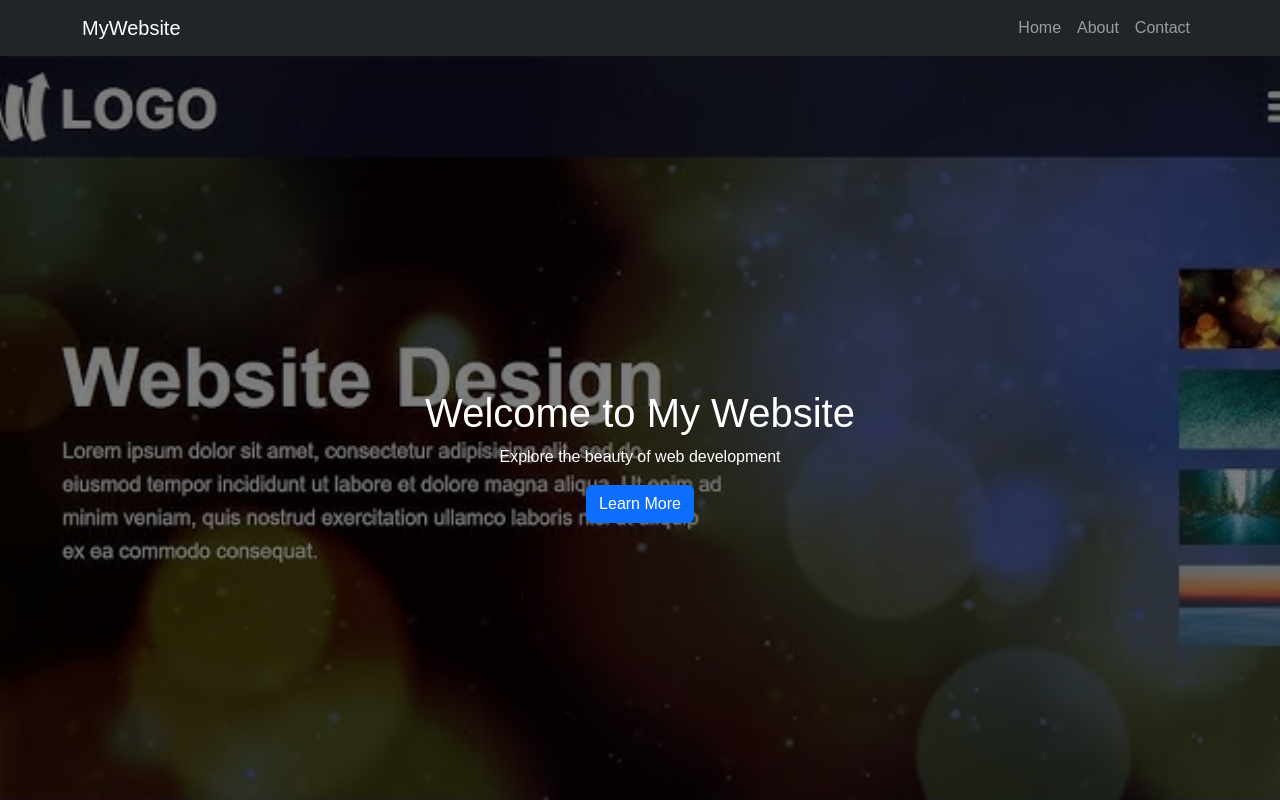
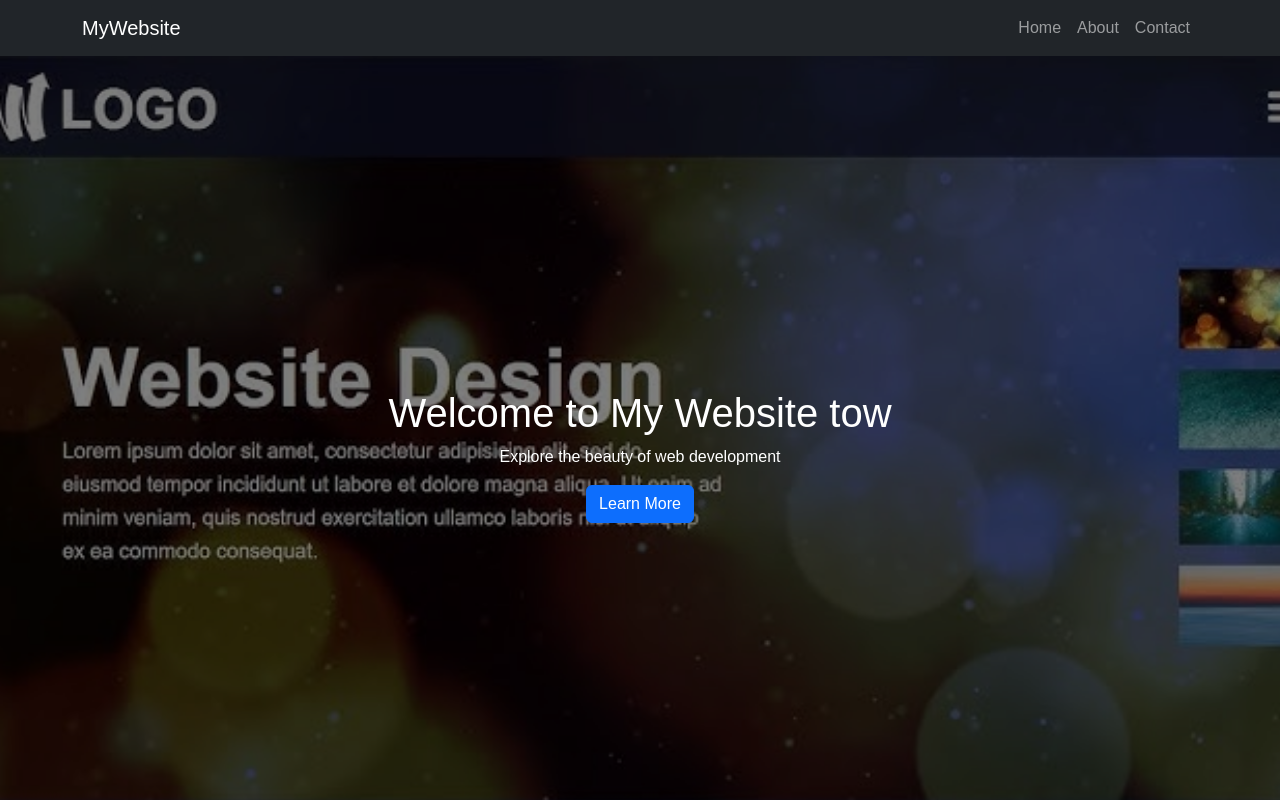
Before and after one commit to vishallagad/cms-demo-two, a plain HTML site: page index.html in a window 1280 px wide. Shown: the top 800 px of the page. Drawn offline with nearby package versions, Linux system fonts and the light colour scheme; files whose address does not match are found by name.

Commit message:
new chenges

```diff
--- a/index.html
+++ b/index.html
@@ -39,7 +39,7 @@
     <!-- Navbar -->
     <nav class="navbar navbar-expand-lg navbar-dark bg-dark">
         <div class="container">
-            <a class="navbar-brand" href="#">MyWebsite</a>
+            <a class="navbar-brand" href="#">MyWebsite </a>
             <button class="navbar-toggler" type="button" data-bs-toggle="collapse" data-bs-target="#navbarNav">
                 <span class="navbar-toggler-icon"></span>
             </button>
@@ -56,7 +56,7 @@
     <!-- Hero Section with Background Image -->
     <header class="hero">
         <div class="container">
-            <h1>Welcome to My Website</h1>
+            <h1>Welcome to My Website tow</h1>
             <p>Explore the beauty of web development</p>
             <a href="#about" class="btn btn-primary">Learn More</a>
         </div>
@@ -66,6 +66,7 @@
     <section id="about" class="py-5">
         <div class="container">
             <h2 class="text-center">About Us</h2>
+
             <p class="text-center">We create stunning and responsive websites with modern technologies.</p>
         </div>
     </section>
```
